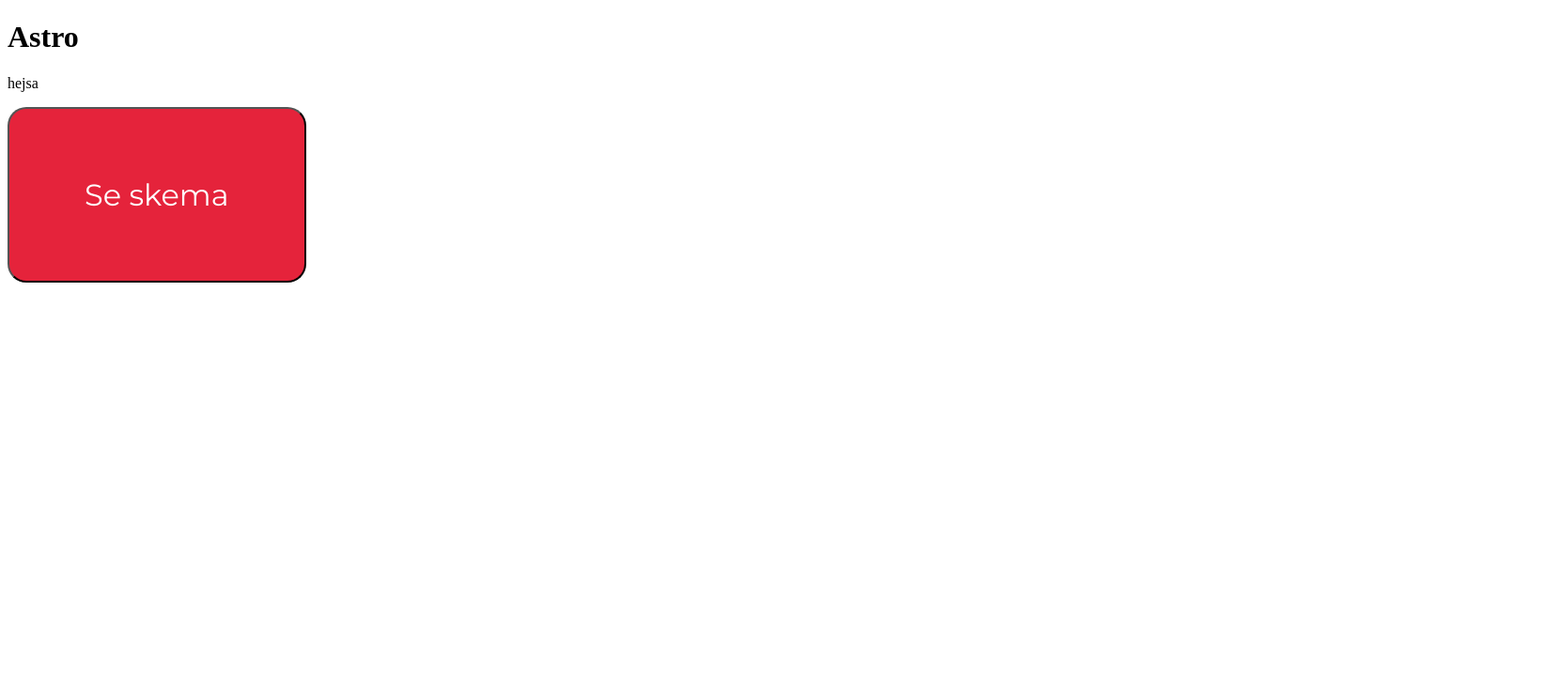
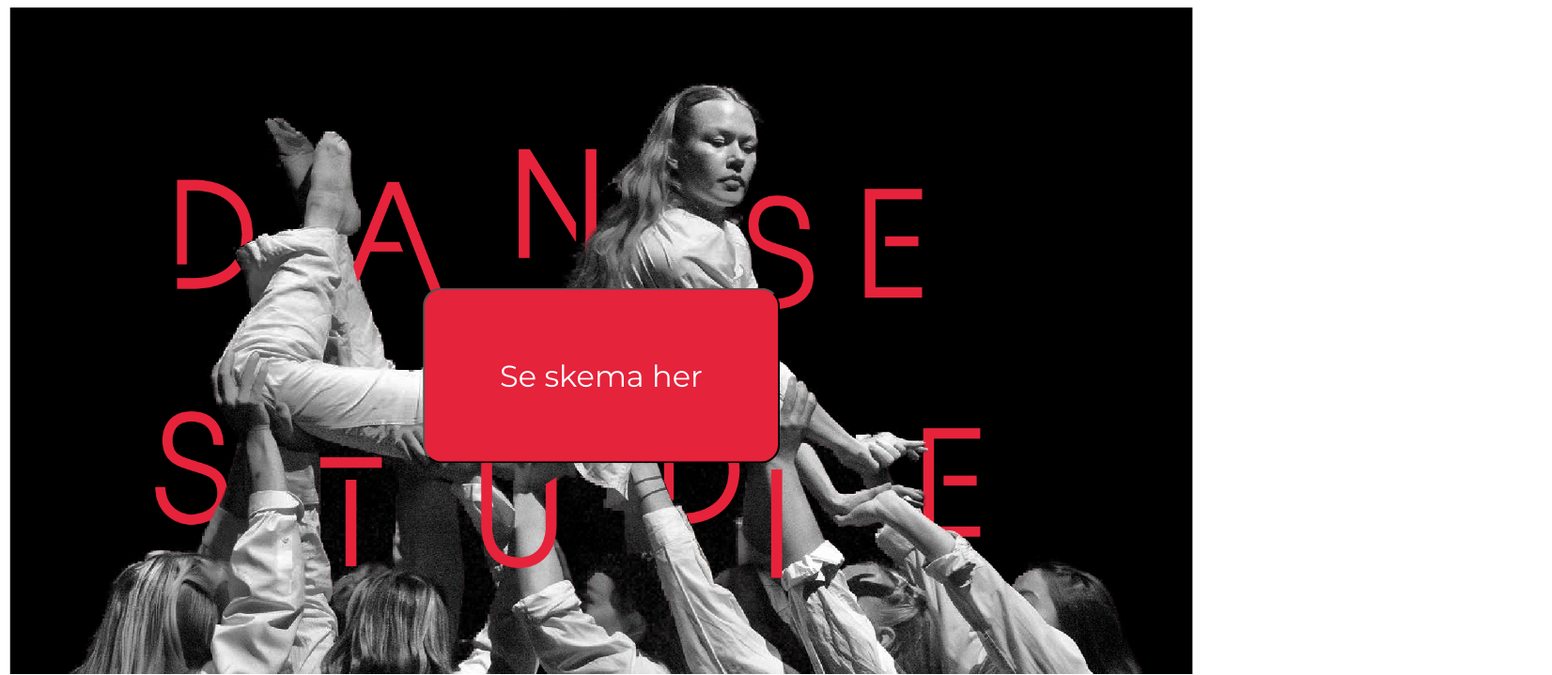
Before and after one commit to AmalieFH/dansestudiet, an Astro site: page / in a window 1280 px wide. Shown: the top 719 px of the page at 94% size, 1652 px wide, since content can reach past the window. Built offline with nearby package versions, Linux system fonts and the light colour scheme; Astro itself is replaced by a stand-in of ours.

Commit message:
alberte commit

```diff
--- a/src/pages/index.astro
+++ b/src/pages/index.astro
@@ -1,5 +1,8 @@
 ---
 import Button from "../components/Button.astro";
+import Footer from "../components/Footer.astro";
+import HeroUnit from "../components/HeroUnit.astro";
+import Undervisere from "../components/Undervisere.astro";
 ---
 
 <html lang="en">
@@ -10,15 +13,18 @@
     <meta name="generator" content={Astro.generator} />
     <link rel="preconnect" href="https://fonts.googleapis.com" />
     <link rel="preconnect" href="https://fonts.gstatic.com" crossorigin />
-    <link
-      href="https://fonts.googleapis.com/css2?family=Amatic+SC:wght@700&family=Montserrat&family=Montserrat+Alternates&display=swap"
-      rel="stylesheet"
-    />
+    <link href="https://fonts.googleapis.com/css2?family=Amatic+SC:wght@700&family=Montserrat&family=Montserrat+Alternates&display=swap" rel="stylesheet" />
     <title>Astro</title>
   </head>
   <body>
-    <h1>Astro</h1>
-    <p>hejsa</p>
-    <Button href="/" text="Se skema" />
+    <HeroUnit />
+    <Undervisere />
+    <Footer />
   </body>
 </html>
+
+<style>
+  body {
+    color: #ffeced;
+  }
+</style>
```
